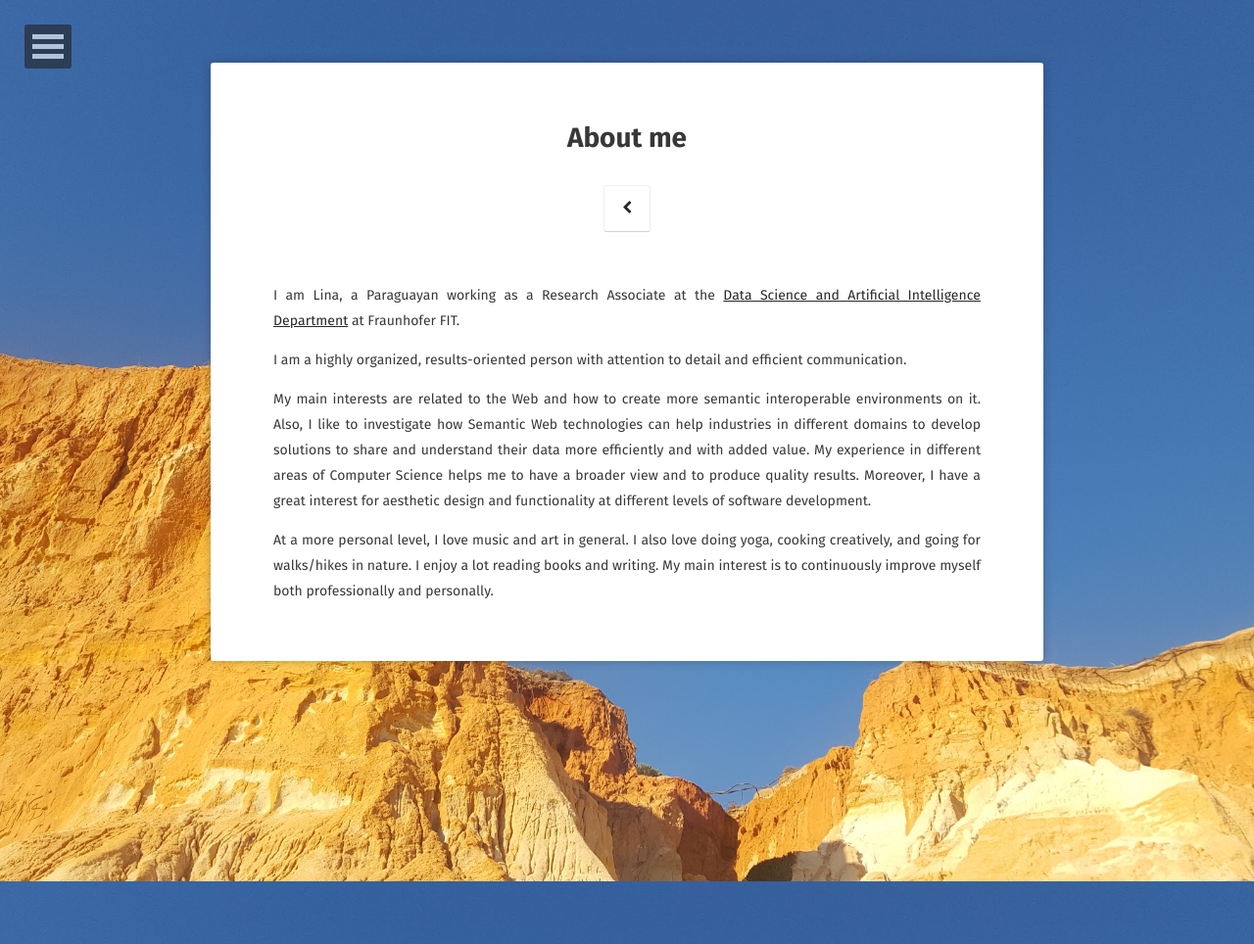
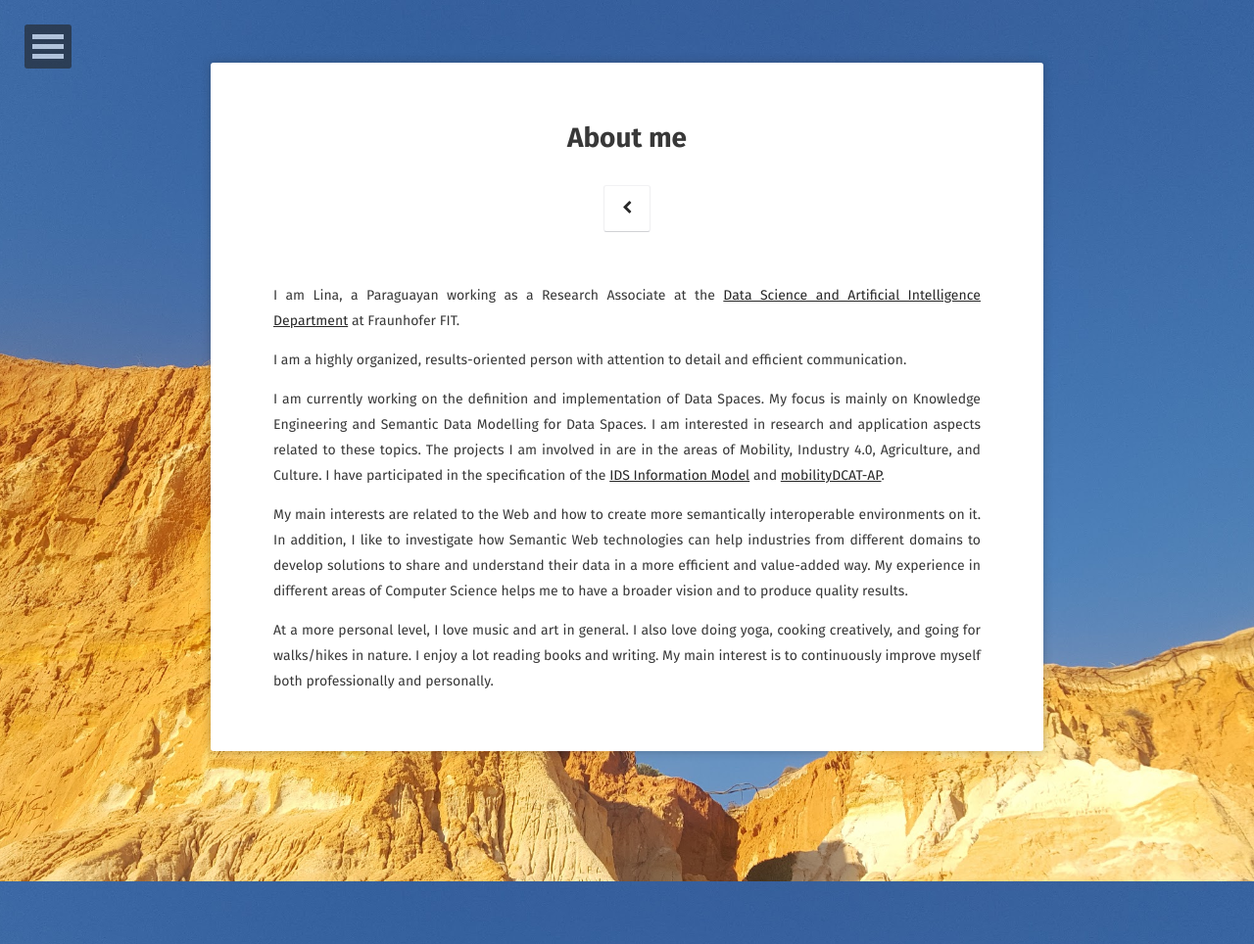
Before and after one commit to lcomet/linamolinascomet, a Jekyll site: the page built from about/index.md, in a window 1280 px wide. Shown: the whole page at 98% size. Built offline with Jekyll 4.4.1, drawn with Linux system fonts in a browser that asks for light colours; some web fonts are replaced.

Commit message:
update index

```diff
--- a/about/index.md
+++ b/about/index.md
@@ -8,7 +8,11 @@ I am Lina, a Paraguayan working as a Research Associate at the [Data Science and
 
 I am a highly organized, results-oriented person with attention to detail and efficient communication.
 
-My main interests are related to the Web and how to create more semantic interoperable environments on it. Also, I like to investigate how Semantic Web technologies can help industries in different domains to develop solutions to share and understand their data more efficiently and with added value. My experience in different areas of Computer Science helps me to have a broader view and to produce quality results. Moreover, I have a great interest for aesthetic design and functionality at different levels of software development.
+I am currently working on the definition and implementation of Data Spaces. My focus is mainly on Knowledge Engineering and Semantic Data Modelling for Data Spaces. I am interested in research and application aspects related to these topics.
+The projects I am involved in are in the areas of Mobility, Industry 4.0, Agriculture, and Culture.
+I have participated in the specification of the [IDS Information Model](https://international-data-spaces-association.github.io/InformationModel/docs/index.html#) and [mobilityDCAT-AP](https://mobilitydcat-ap.github.io/mobilityDCAT-AP/releases/index.html).
+
+My main interests are related to the Web and how to create more semantically interoperable environments on it. In addition, I like to investigate how Semantic Web technologies can help industries from different domains to develop solutions to share and understand their data in a more efficient and value-added way. My experience in different areas of Computer Science helps me to have a broader vision and to produce quality results.
 
 At a more personal level, I love music and art in general.
 I also love doing yoga, cooking creatively, and going for walks/hikes in nature.
```
